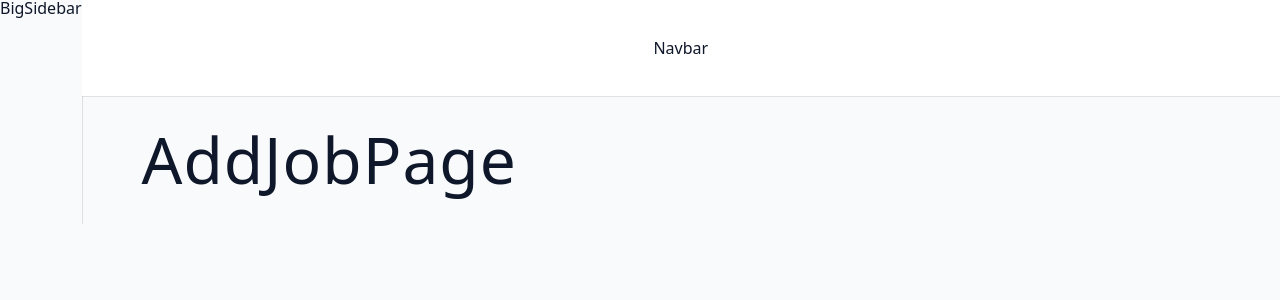
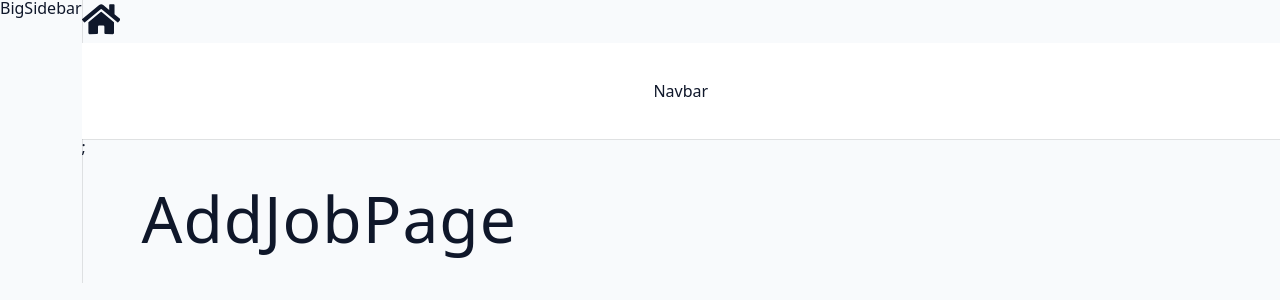
Before and after one commit to gamerfoxx/react-job-tracking-app, a React (Vite) app: page /dashboard in a window 1280 px wide. Shown: the top 300 px of the page. Built offline with nearby package versions, Linux system fonts and the light colour scheme.

Commit message:
update navbar with icon

```diff
--- a/src/components/menus/Navbar.jsx
+++ b/src/components/menus/Navbar.jsx
@@ -1,7 +1,15 @@
 import Wrapper from '../../assets/wrappers/Navbar';
+import { FaHome } from 'react-icons/fa';
 
 function Navbar() {
-	return <Wrapper>Navbar</Wrapper>;
+	return (
+		<div>
+			<h2>
+				<FaHome />
+			</h2>
+			<Wrapper>Navbar</Wrapper>;
+		</div>
+	);
 }
 
 export default Navbar;
```
